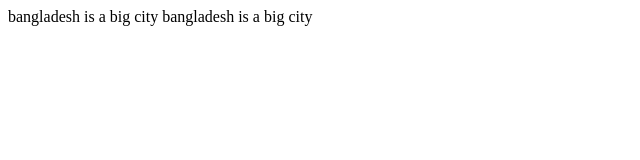
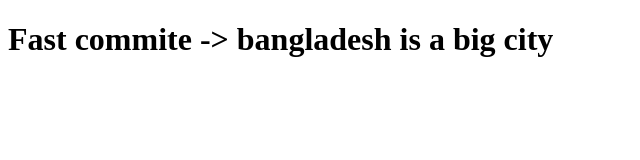
Before and after one commit to Saiful-al-Saif/four-repository, a plain HTML site: page code.html in a window 1280 px wide. Shown: the whole page, without its empty margins (0-640 px from the left). Drawn offline with Linux system fonts and the light colour scheme.

Commit message:
1st commit done

```diff
--- a/code.html
+++ b/code.html
@@ -8,10 +8,9 @@
 </head>
 <body>
 
-
-    bangladesh is a big city
+   <h1>Fast commite -> bangladesh is a big city</h1>
 
 
-    bangladesh is  a big city
+
 </body>
 </html>
```
